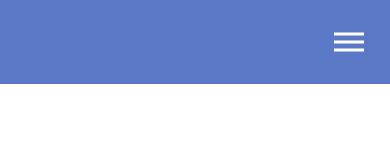
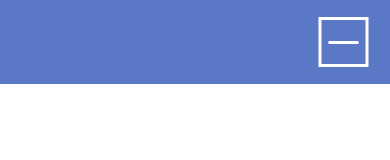
Before and after one commit to Erwan31/Round-NavBar, a plain HTML site: page index.html in a window 390 px wide. Shown: the top 160 px of the page. Drawn offline with Linux system fonts and the light colour scheme.

Commit message:
Before After burger

```diff
--- a/app.js
+++ b/app.js
@@ -1,10 +1,14 @@
 const burger = document.querySelector('.hamburger');
 const navLinks = document.querySelector('.nav-links');
 const links = document.querySelectorAll('.nav-links li');
+const line = document.querySelector('.line');
 
 burger.addEventListener('click', () => {
     navLinks.classList.toggle("open");
     links.forEach( link => {
         link.classList.toggle("fade");
     })
+
+    line.classList.toggle('open');
+
 })
--- a/index.html
+++ b/index.html
@@ -10,8 +10,6 @@
 <body>
     <nav>
         <div class="hamburger">
-            <div class="line"></div>
-            <div class="line"></div>
             <div class="line"></div>
         </div>
         <ul class="nav-links">
--- a/style.css
+++ b/style.css
@@ -42,14 +42,14 @@ nav{
     font-size: 50px;
 }
 
+.hamburger,
+.line,
+.line::before,
+.line::after{
+    display: none;
+}
+
 @media screen and (max-width: 768px){
-
-    .line{
-        width: 30px;
-        height: 3px;
-        background: white;
-        margin: 5px;
-    }
 
     nav{
         position: relative;
@@ -57,11 +57,45 @@ nav{
 
     .hamburger{
         position: absolute;
+        display: flex;
+        flex-direction: column;
+        justify-content: center;
+        align-items: center;
+        width: 50px;
+        height: 50px;
         cursor: pointer;
         right: 5%;
         top: 50%;
         transform: translate(-5%, -50%);
         z-index: 2;
+        border: 3px solid white;
+    }
+
+    .line{
+        width: 30px;
+        height: 3px;
+        background: white;
+        border-radius: 5px;
+        display: block;
+    }
+
+    .line::before,
+    .line::after {
+        content: "";
+        position: absolute;
+        width: 30px;
+        height: 3px;
+        background: white;
+        border-radius: 5px;
+        display: block;
+    }
+
+    .line::before{
+        margin-bottom: 15px;
+    }
+
+    .line::after{
+        margin-bottom: -15px;
     }
 
     .nav-links{
```
